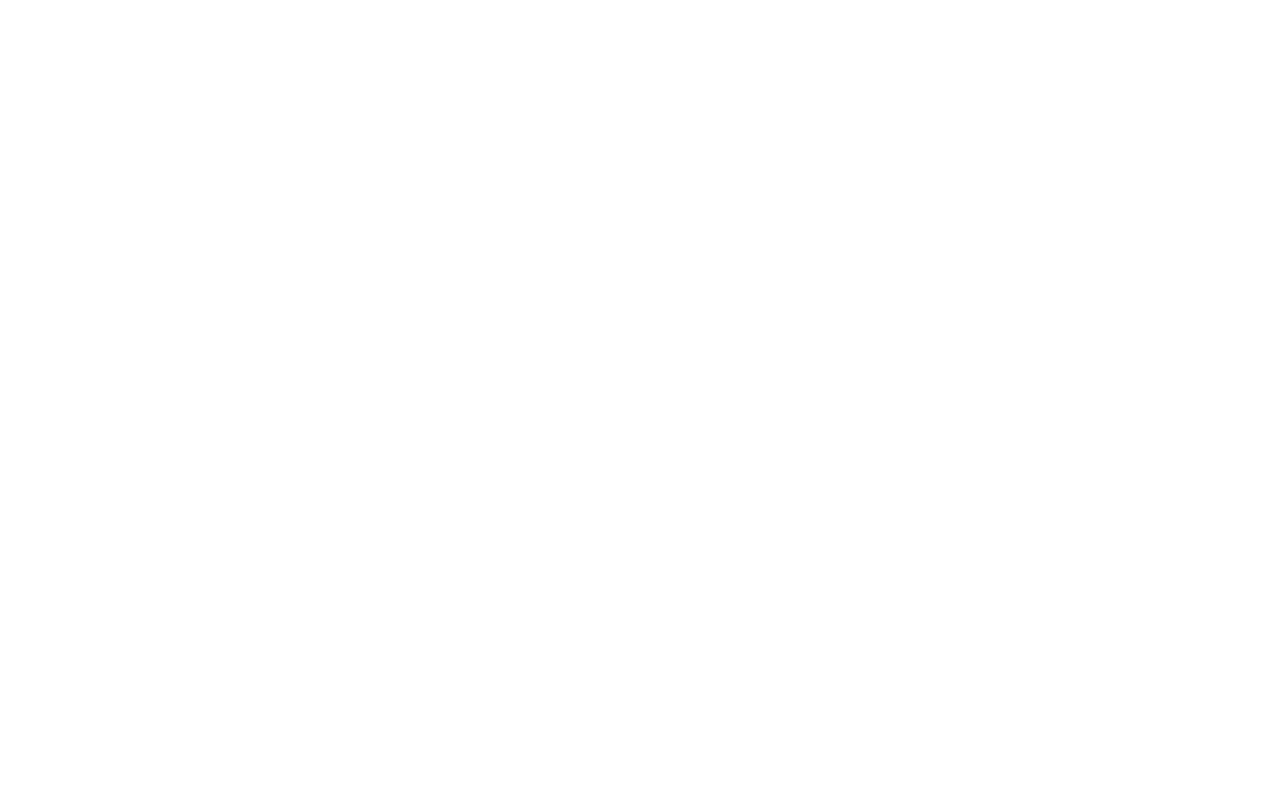
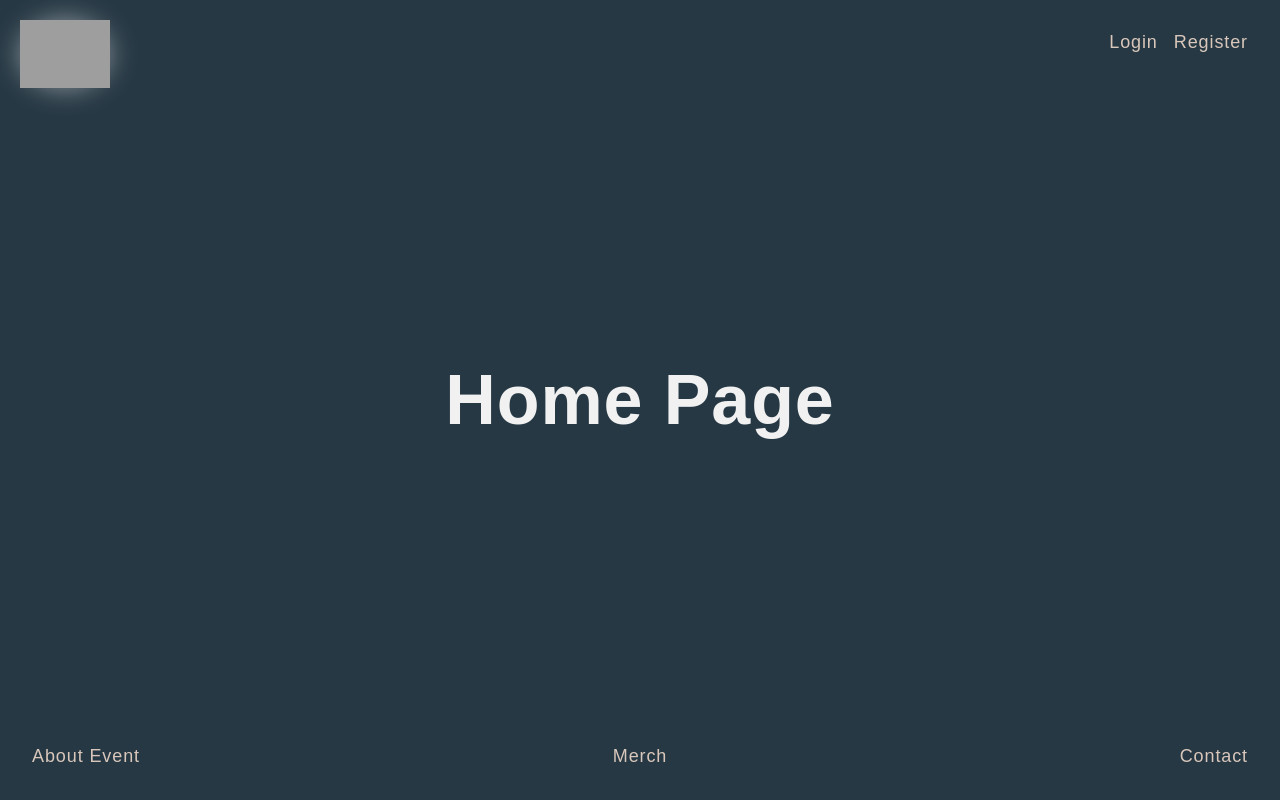
Before and after one commit to zlatinakoleva/react-summer-fest, a React (Vite) app in the folder client/: page / in a window 1280 px wide. Built offline with nearby package versions, Linux system fonts and the light colour scheme; grey boxes are pictures that could not be loaded.

Commit message:
refactor(App): Add pages + routes

```diff
--- a/client/src/App.jsx
+++ b/client/src/App.jsx
@@ -1,11 +1,39 @@
+import { Routes, Route, useLocation } from 'react-router-dom';
 import './App.scss'
+import Header from './components/header/Header'
+import Home from './components/home/Home'
+import Login from './components/login/Login';
+import About from './components/about/About';
+import Register from './components/register/Register';
+import Merch from './components/merch/Merch';
+import Contact from './components/contact/Contact';
+import Footer from './components/footer/Footer';
 
 function App() {
-  return (
-    <>
+    const location = useLocation();
+    const background = location.state && location.state.background;
+    const isHome = location.pathname == "/"
 
-    </>
-  )
+    return (
+        <div className="wrapper">
+            <Header/>
+            <Routes location={background || location}>
+                <Route path="/" element={<Home />} />
+                <Route path="/about" element={<About />} />
+                <Route path="/contact" element={<Contact />} />
+                <Route path="/merch" element={<Merch />} />
+            </Routes>
+            { background && (
+                <Routes>
+                    <Route path="login" element={<Login/>}/>
+                    <Route path="register" element={<Register/>}/>
+                </Routes>
+            )}
+            { !isHome && (
+                <Footer/>
+            )}
+        </div>
+    )
 }
 
 export default App
--- /dev/null
+++ b/client/src/components/about/About.jsx
@@ -0,0 +1,9 @@
+export default function About() {
+    return (
+        <>
+            <div className="bg-blue-500 section-blank" style={{"height": "100vh"}}>
+                <h1>About Page</h1>
+            </div>
+        </>
+    )
+}
--- /dev/null
+++ b/client/src/components/contact/Contact.jsx
@@ -0,0 +1,9 @@
+export default function Contact() {
+    return (
+        <>
+            <div className="bg-blue-500 section-blank" style={{"height": "100vh"}}>
+                <h1>Contact Page</h1>
+            </div>
+        </>
+    )
+}
--- /dev/null
+++ b/client/src/components/home/Home.jsx
@@ -0,0 +1,9 @@
+export default function Home() {
+    return (
+        <>
+            <div className="bg-blue-500 section-blank" style={{"height": "100vh"}}>
+                <h1>Home Page</h1>
+            </div>
+        </>
+    )
+}
--- /dev/null
+++ b/client/src/components/login/Login.jsx
@@ -0,0 +1,9 @@
+export default function Login() {
+    return (
+        <>
+            <div className="bg-blue-500 section-blank" style={{"height": "100vh"}}>
+                <h1>Login</h1>
+            </div>
+        </>
+    )
+}
--- /dev/null
+++ b/client/src/components/merch/Merch.jsx
@@ -0,0 +1,9 @@
+export default function Merch() {
+    return (
+        <>
+            <div className="bg-blue-500 section-blank" style={{"height": "100vh"}}>
+                <h1>Merch Page</h1>
+            </div>
+        </>
+    )
+}
--- /dev/null
+++ b/client/src/components/register/Register.jsx
@@ -0,0 +1,9 @@
+export default function Register() {
+    return (
+        <>
+            <div className="bg-blue-500 section-blank" style={{"height": "100vh"}}>
+                <h1>Register</h1>
+            </div>
+        </>
+    )
+}
--- a/client/src/main.jsx
+++ b/client/src/main.jsx
@@ -1,10 +1,13 @@
 import React from 'react'
 import ReactDOM from 'react-dom/client'
+import { BrowserRouter } from 'react-router-dom';
 import App from './App.jsx'
 import './index.scss'
 
 ReactDOM.createRoot(document.getElementById('root')).render(
-  <React.StrictMode>
-    <App />
-  </React.StrictMode>
+    <React.StrictMode>
+        <BrowserRouter>
+            <App />
+        </BrowserRouter>
+    </React.StrictMode>
 )
```
